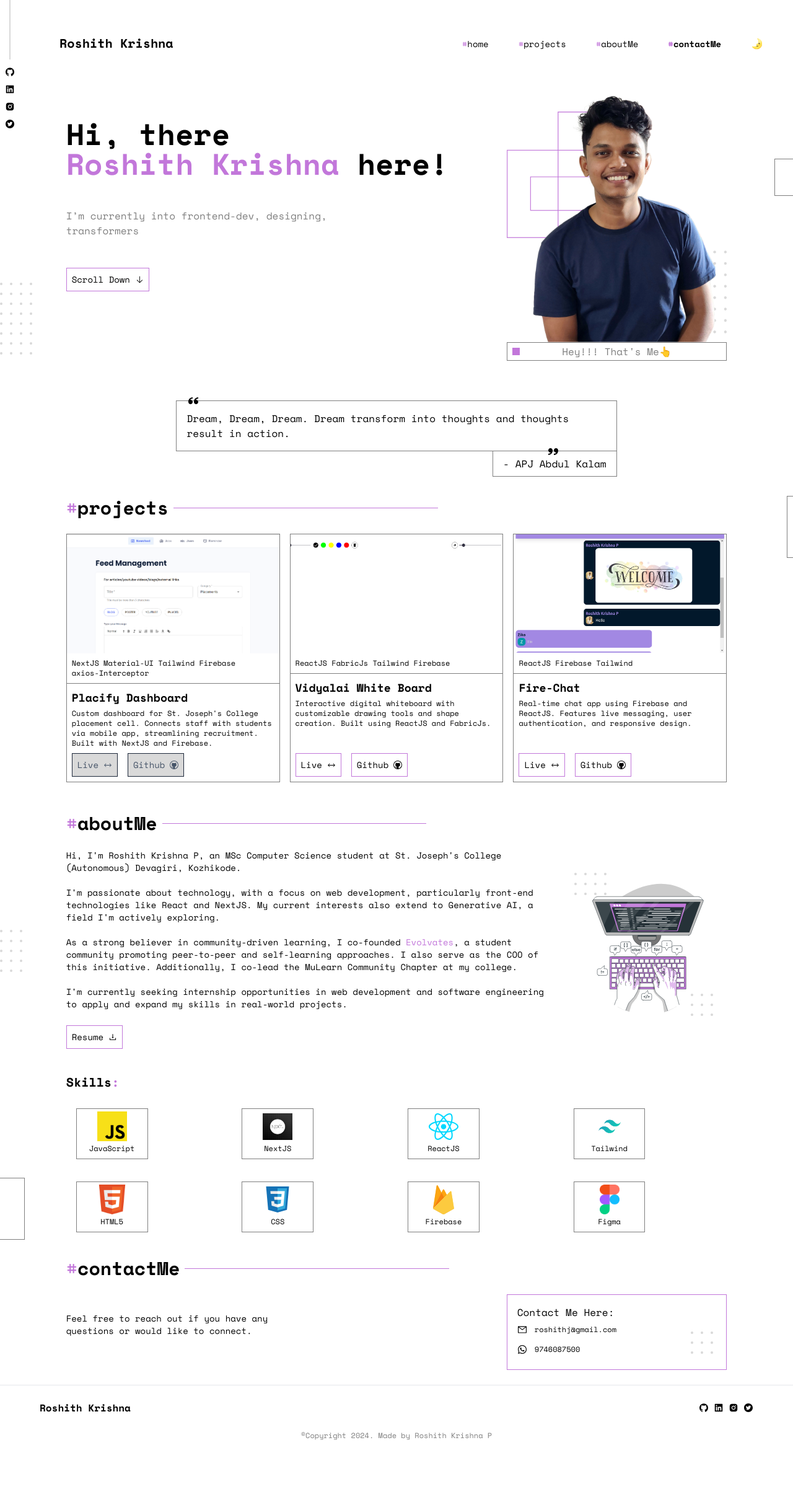
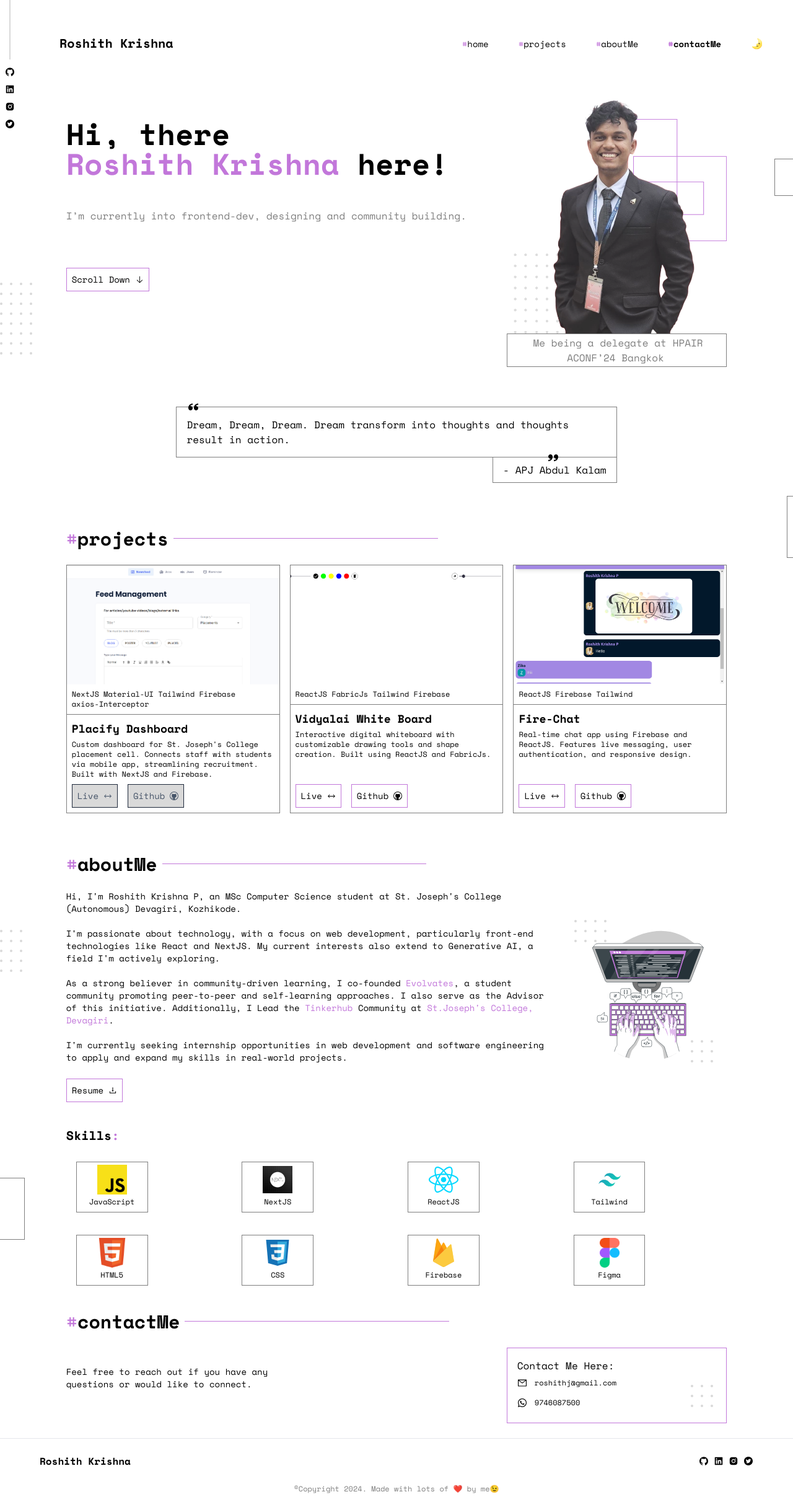
Before and after one commit to roshith2001/portfolio2.0, a Next.js app: page / in a window 1280 px wide. Shown: the whole page at 62% size. Before the commit the page ends 2329 px from the top, so only its background shows below. Built offline with nearby package versions, Linux system fonts and the light colour scheme.

Commit message:
Updates in content

```diff
--- a/app/components/AboutMe.js
+++ b/app/components/AboutMe.js
@@ -15,7 +15,7 @@ export default function AboutMe({ id }) {
                     <p className="text-sm pb-6">
                     Hi, I&apos;m Roshith Krishna P, an MSc Computer Science student at St. Joseph&apos;s College (Autonomous) Devagiri, Kozhikode.<br /><br />
                     I&apos;m passionate about technology, with a focus on web development, particularly front-end technologies like React and NextJS. My current interests also extend to Generative AI, a field I&apos;m actively exploring.<br/><br/>
-                    As a strong believer in community-driven learning, I co-founded <a className="text-purple" href="https://evolvates.org">Evolvates</a>, a student community promoting peer-to-peer and self-learning approaches. I also serve as the COO of this initiative. Additionally, I co-lead the MuLearn Community Chapter at my college.<br/><br/>
+                    As a strong believer in community-driven learning, I co-founded <a className="text-purple" href="https://evolvates.org">Evolvates</a>, a student community promoting peer-to-peer and self-learning approaches. I also serve as the Advisor of this initiative. Additionally, I Lead the <a className="text-purple" href="https://www.tinkerhub.org/campus/2914/St.%20Joseph's%20College%20Devagiri">Tinkerhub</a> Community at <a className="text-purple" href="https://devagiricollege.org">St.Joseph&apos;s College, Devagiri</a>.<br/><br/>
                     I&apos;m currently seeking internship opportunities in web development and software engineering to apply and expand my skills in real-world projects.
                     </p>
                     <Button name='Resume' icon={<AiOutlineDownload/>} link="https://drive.google.com/file/d/1XH8JoA5sgXwdUcS8ytx1BFuLO1MpWeif/view?usp=sharing" external={true}/>
--- a/app/components/Footer.js
+++ b/app/components/Footer.js
@@ -17,7 +17,7 @@ export default function Footer() {
                 </div>
             </div>
             <div>
-                <p className="text-[9px] md:text-[12px] text-center text-grey">&copy;Copyright 2024. Made by Roshith Krishna P</p>
+                <p className="text-[9px] md:text-[12px] text-center text-grey">&copy;Copyright 2024. Made with lots of ❤️ by me😉</p>
             </div>
         </div>
     );
--- a/app/components/Hero.js
+++ b/app/components/Hero.js
@@ -8,7 +8,7 @@ import QuoteBox from "./quoteBox";
 
 export default function Hero({id}) {
     return (
-        <div id={id} className="w-full relative top-14">
+        <div id={id} className="w-full relative top-14 pb-10">
             <div className="hidden md:block">
                 <DotsDesign row={4} col={8} left={0} top={400}/>
             </div>
@@ -20,7 +20,7 @@ export default function Hero({id}) {
                         <span className="text-purple">Roshith Krishna</span> here!
                     </p>
                     <p className="text-grey my-12">
-                        I’m currently into frontend-dev, designing,<br className="hidden md:block"/> transformers
+                        I’m currently into frontend-dev, designing and community building.<br /><br/>
                     </p>
                     <Button name="Scroll Down" icon={<VscArrowDown />} link='quote' external={false}/>
                 </div>
@@ -28,8 +28,8 @@ export default function Hero({id}) {
                 <div className="pt-5 md:w-1/3 md:pt-0 scale-image">
                     <Image src={heroImage} alt='hero image' loading="lazy"/>
                     <div className="border border-grey px-2 py-0.5 relative text-center">
-                        <div className="inline-block w-3 h-3 absolute left-2 top-2 bg-purple"></div>
-                        <span className="px-2 text-grey">Hey!!! That&apos;s Me👆</span>
+
+                        <span className="px-1 text-grey">Me being a delegate at HPAIR ACONF’24 Bangkok</span>
                     </div>
                 </div>
             </div>
--- a/app/components/projects.js
+++ b/app/components/projects.js
@@ -10,7 +10,7 @@ export default function Projects() {
             <div className="hidden md:block">
                 <DotsDesign row={3} col={5} left={0} top={1500}/>
             </div>
-            <div className="py-6 grid grid-cols-1 md:grid-cols-3 gap-4">
+            <div className="pt-6 pb-10 grid grid-cols-1 md:grid-cols-3 gap-4">
                 {projects.map((item, index) => (
                     <ProjectBox key={index} name={item.name} technologies={item.technologies} git={item.githubLink} live={item.liveDemoLink} image={item.imageLink} description={item.description}/>
                 ))}
```
Also changed, not shown: public/Hero_Image.png, 1 other file (tests, documents, lock files or other folders).
